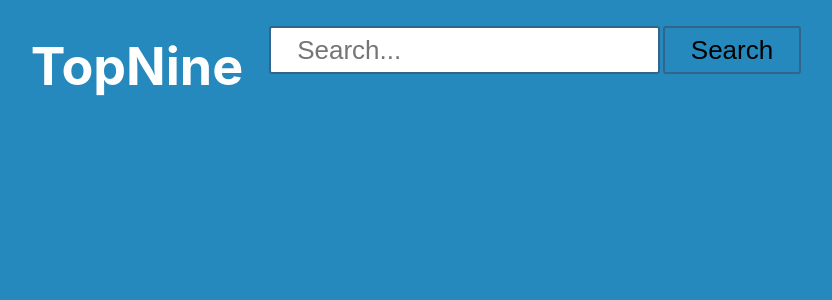
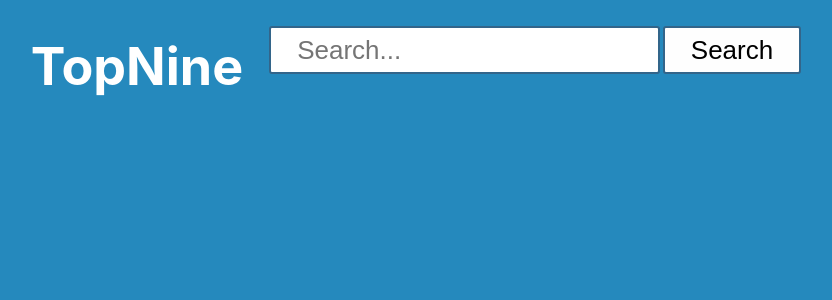
Before and after one commit to Build-Week-My-Top-Nine/Front-End, a React (Create React App) app in the folder top-nine/: page / in a window 1280 px wide. Shown: the top 300 px of the page, without its empty margins (211-1043 px from the left). Built offline with nearby package versions, Linux system fonts and the light colour scheme.

Commit message:
SearchForm rendering to App.css, working on WelcomePage, commiting to pull from feature branch

```diff
--- a/top-nine/src/App.css
+++ b/top-nine/src/App.css
@@ -30,7 +30,7 @@
     padding: 0.25em 1em;
     border: 2px solid #33658A;
     border-radius: 3px;
-    background: #2589BD;
+    background: #fefefe;
     margin-left: 0.1em;
 }
 
--- a/top-nine/src/components/SearchForm.js
+++ b/top-nine/src/components/SearchForm.js
@@ -1,4 +1,4 @@
-import React from 'react';
+import React, { Component } from 'react';
 import { Form, Field, withFormik } from 'formik';
 import { Button } from 'reactstrap';
 
--- a/top-nine/src/components/WelcomePage.js
+++ b/top-nine/src/components/WelcomePage.js
@@ -0,0 +1 @@
+import React from 'react';
```
